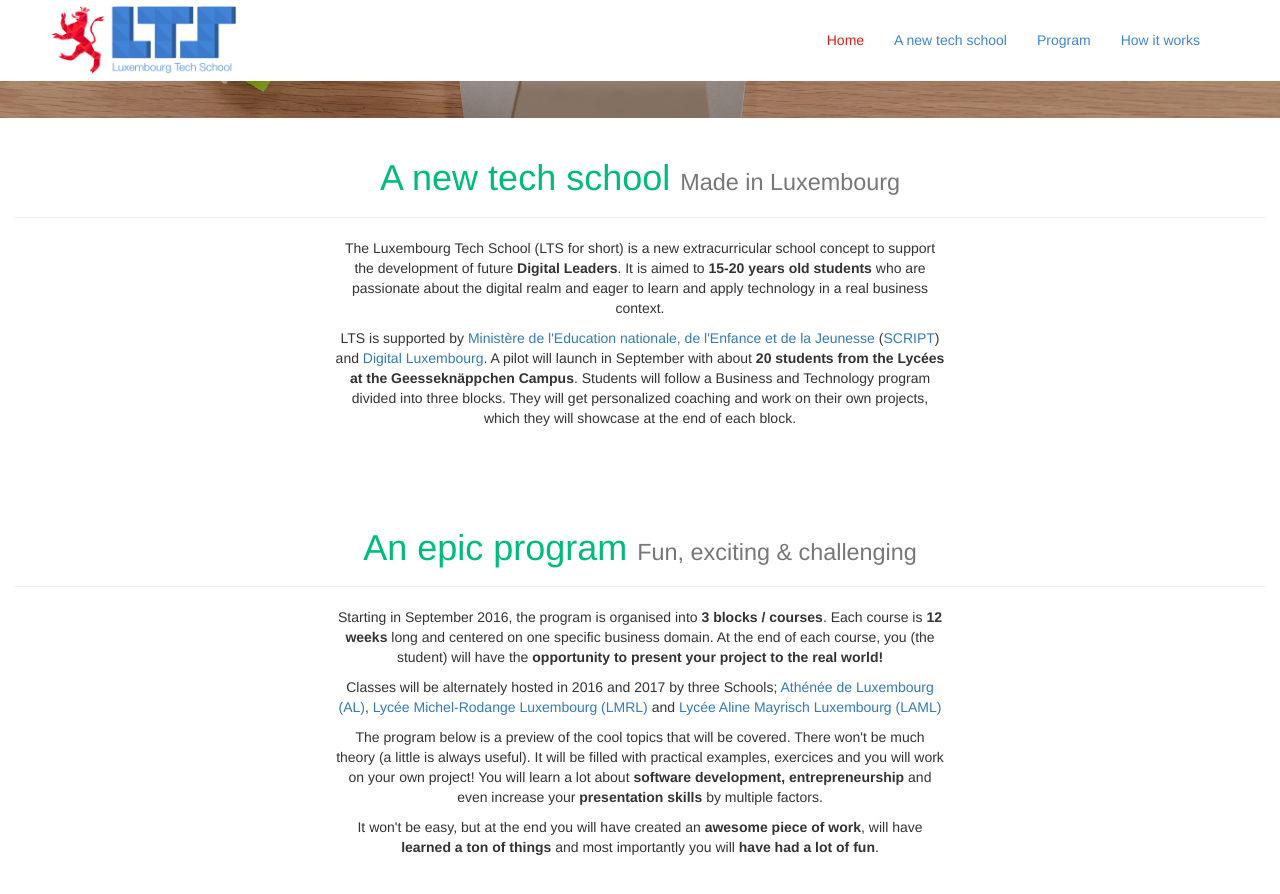
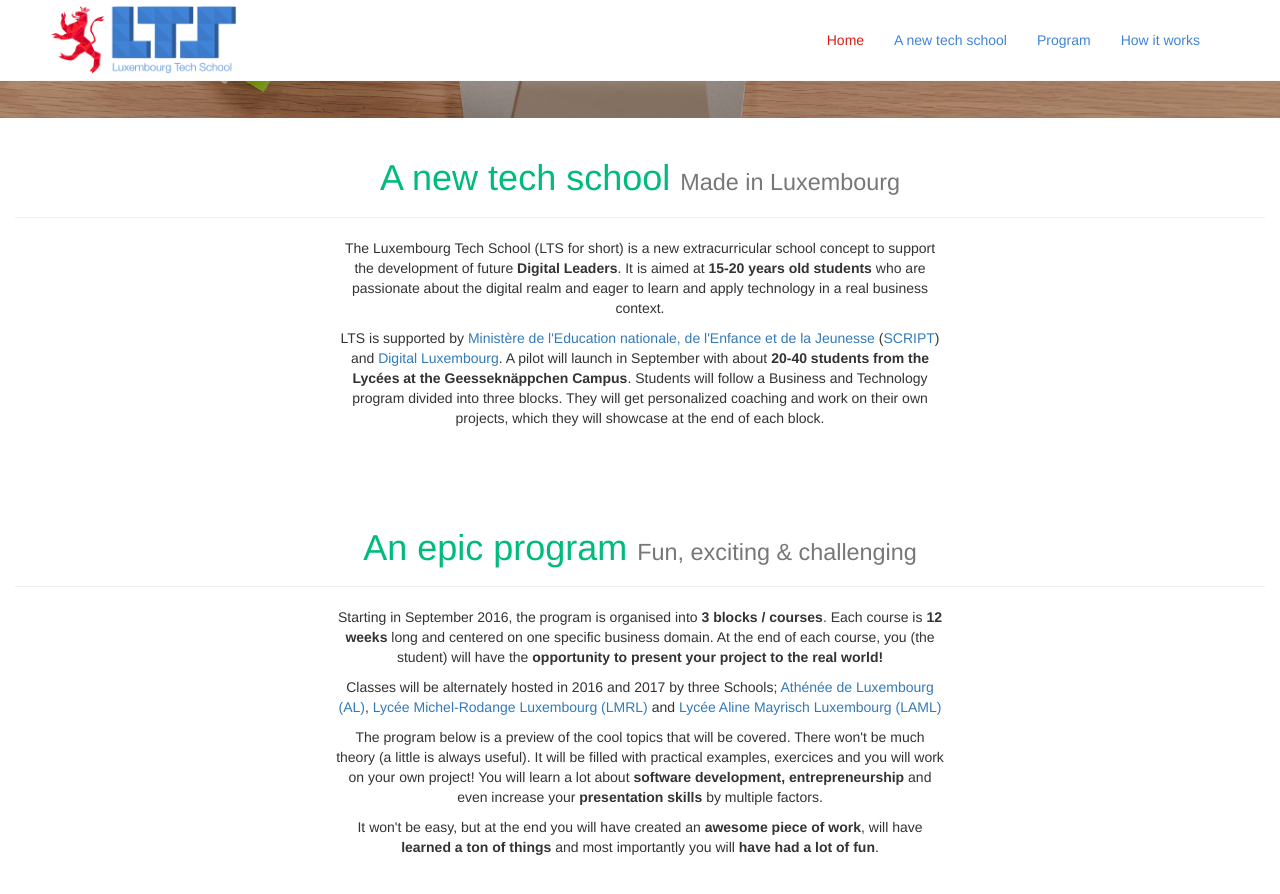
Before and after one commit to LuxembourgTechSchool/luxembourgtechschool.github.io, a Jekyll site: the page built from index.html, in a window 1280 px wide and 900 px high, scrolled down 782 px. Shown: the top 894 px of the window. Built offline with Jekyll 4.4.1, drawn with Linux system fonts in a browser that asks for light colours.

Commit message:
small changes

```diff
--- a/index.html
+++ b/index.html
@@ -54,10 +54,10 @@ layout: default
       <div class="row">
         <div class="col-md-6 col-md-offset-3">
         <p>
-          The Luxembourg Tech School (LTS for short) is a new extracurricular school concept to support the development of future <strong>Digital Leaders</strong>. It is aimed to <strong>15-20 years old students</strong> who are passionate about the digital realm and eager to learn and apply technology in a real business context.
+          The Luxembourg Tech School (LTS for short) is a new extracurricular school concept to support the development of future <strong>Digital Leaders</strong>. It is aimed at <strong>15-20 years old students</strong> who are passionate about the digital realm and eager to learn and apply technology in a real business context.
         </p>
         <p>
-          LTS is supported by <a href="http://portal.education.lu/script/" target="_blank">Ministère de l'Education nationale, de l'Enfance et de la Jeunesse</a> (<a href="http://portal.education.lu/script/" target="_blank">SCRIPT</a>) and <a href="http://www.digital-luxembourg.public.lu/" target="_blank">Digital Luxembourg</a>. A pilot will launch in September with about <strong>20 students from the Lycées at the Geesseknäppchen Campus</strong>. Students will follow a Business and Technology program divided into three blocks. They will get personalized coaching and work on their own projects, which they will showcase at the end of each block.
+          LTS is supported by <a href="http://portal.education.lu/script/" target="_blank">Ministère de l'Education nationale, de l'Enfance et de la Jeunesse</a> (<a href="http://portal.education.lu/script/" target="_blank">SCRIPT</a>) and <a href="http://www.digital-luxembourg.public.lu/" target="_blank">Digital Luxembourg</a>. A pilot will launch in September with about <strong>20-40 students from the Lycées at the Geesseknäppchen Campus</strong>. Students will follow a Business and Technology program divided into three blocks. They will get personalized coaching and work on their own projects, which they will showcase at the end of each block.
         </p>
         </div>
       </div>
```
